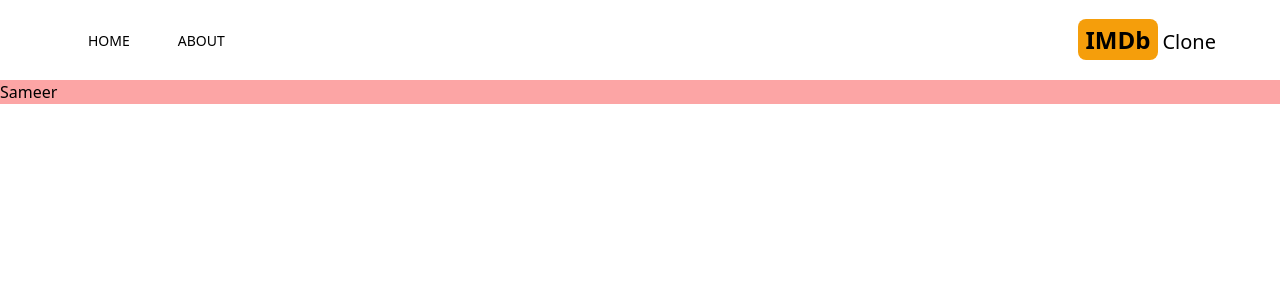
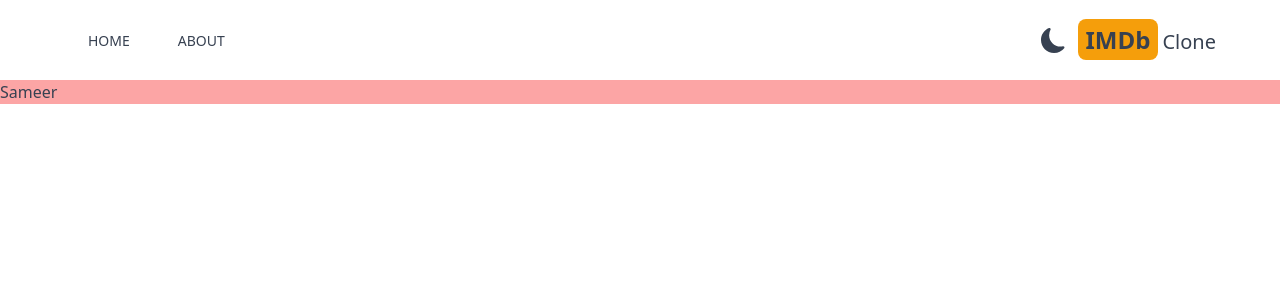
Before and after one commit to SameerManjrekar/sam-imdb-clone, a Next.js app: page / in a window 1280 px wide. Shown: the top 300 px of the page. Built offline with nearby package versions, Linux system fonts and the light colour scheme.

Commit message:
Added dark and light mode

```diff
--- a/package.json
+++ b/package.json
@@ -16,6 +16,7 @@
     "eslint": "8.33.0",
     "eslint-config-next": "13.1.6",
     "next": "13.1.6",
+    "next-themes": "^0.2.1",
     "react": "18.2.0",
     "react-dom": "18.2.0",
     "react-icons": "^4.7.1",
--- /dev/null
+++ b/src/app/Providers.tsx
@@ -0,0 +1,19 @@
+"use client";
+import React from "react";
+import { ThemeProvider } from "next-themes";
+
+type Props = {
+  children: React.ReactNode;
+};
+
+const Providers = (props: Props) => {
+  return (
+    <ThemeProvider enableSystem={true} attribute="class">
+      <div className="dark:bg-gray-700 dark:text-gray-200 text-gray-700 transition-colors duration-300 min-h-screen select-none">
+        {props.children}
+      </div>
+    </ThemeProvider>
+  );
+};
+
+export default Providers;
--- a/src/app/layout.tsx
+++ b/src/app/layout.tsx
@@ -1,6 +1,7 @@
 import "./globals.css";
 
 import Header from "@/components/Header";
+import Providers from "./Providers";
 
 export default function RootLayout({
   children,
@@ -10,8 +11,10 @@
   return (
     <html lang="en">
       <body>
-        <Header />
-        {children}
+        <Providers>
+          <Header />
+          {children}
+        </Providers>
       </body>
     </html>
   );
--- /dev/null
+++ b/src/components/DarkModeSwitch.tsx
@@ -0,0 +1,36 @@
+"use client";
+import React, { useState, useEffect } from "react";
+import { MdLightMode } from "react-icons/md";
+import { BsFillMoonFill } from "react-icons/bs";
+import { useTheme } from "next-themes";
+
+type Props = {};
+
+const DarkModeSwitch = (props: Props) => {
+  const { systemTheme, theme, setTheme } = useTheme();
+  const [mounted, setMounted] = useState<boolean>(false);
+
+  useEffect(() => {
+    setMounted(true);
+  }, []);
+  const currentTheme = theme === "system" ? systemTheme : theme;
+  return (
+    <>
+      {mounted && (currentTheme === "dark" ? (
+        <MdLightMode
+          className="cursor-pointer hover:text-amber-500"
+          size={25}
+          onClick={() => setTheme("light")}
+        />
+      ) : (
+        <BsFillMoonFill
+          className="cursor-pointer hover:text-amber-500"
+          size={25}
+          onClick={() => setTheme("dark")}
+        />
+      ))}
+    </>
+  );
+};
+
+export default DarkModeSwitch;
--- a/src/components/Header.tsx
+++ b/src/components/Header.tsx
@@ -1,7 +1,9 @@
 import Link from "next/link";
 import React from "react";
+
 import { AiFillHome } from "react-icons/ai";
 import { BsFillInfoCircleFill } from "react-icons/bs";
+import DarkModeSwitch from "./DarkModeSwitch";
 
 import MenuItem from "./MenuItem";
 
@@ -14,7 +16,8 @@
         <MenuItem title="HOME" address="/" Icon={AiFillHome} />
         <MenuItem title="ABOUT" address="/about" Icon={BsFillInfoCircleFill} />
       </div>
-      <div>
+      <div className="flex gap-3 items-center">
+        <DarkModeSwitch />
         <Link href='/'>
             <h2 className="text-2xl">
                 <span className="font-bold bg-amber-500 py-1 px-2 rounded-lg mr-1">IMDb</span>
--- a/tailwind.config.js
+++ b/tailwind.config.js
@@ -1,5 +1,6 @@
 /** @type {import('tailwindcss').Config} */
 module.exports = {
+  darkMode: 'class',
   content: [
     "./app/**/*.{js,ts,jsx,tsx}",
     "./pages/**/*.{js,ts,jsx,tsx}",
```
Also changed, not shown: 1 other file (tests, documents, lock files or other folders).
